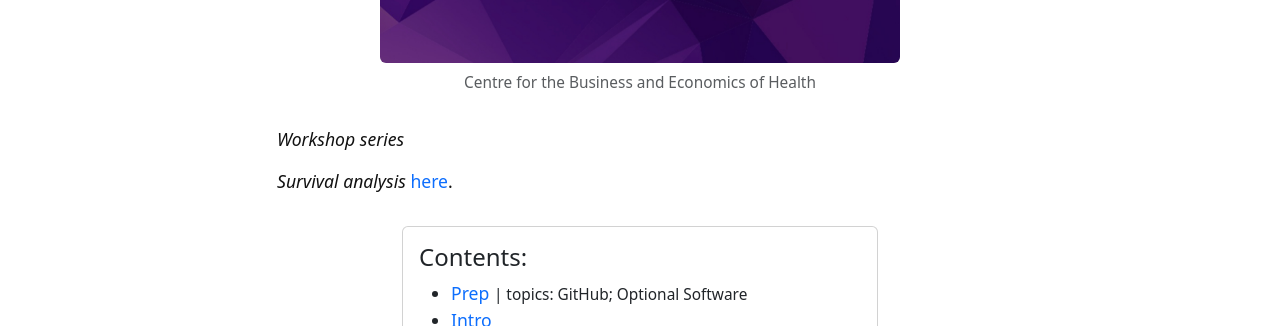
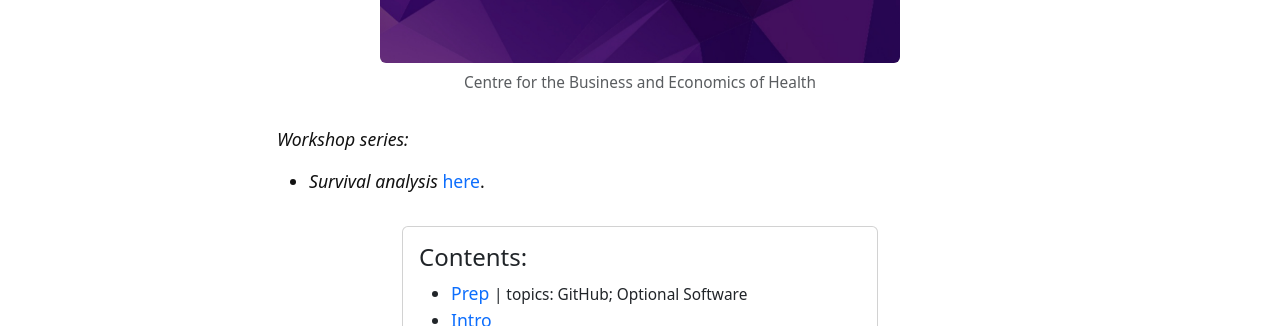
Before and after one commit to rexaamiri/rexaamiri.github.io, a Jekyll site: the page built from index.md, in a window 1280 px wide. Shown: the part 363-689 px from the top of the page. Built offline with Jekyll 4.4.1, drawn with Linux system fonts in a browser that asks for light colours.

```diff
--- a/index.md
+++ b/index.md
@@ -7,9 +7,9 @@ layout: page
 
 {% include figure.html img="cbeh.jpg" alt="intro image here" caption="Centre for the Business and Economics of Health" width="75%" %}
 
-*Workshop series*
+*Workshop series:*
 
-*Survival analysis* [here](https://github.com/rexaamiri/cbeh).
+- *Survival analysis* [here](https://github.com/rexaamiri/cbeh).
 
 {% include toc.html %}
 
```
